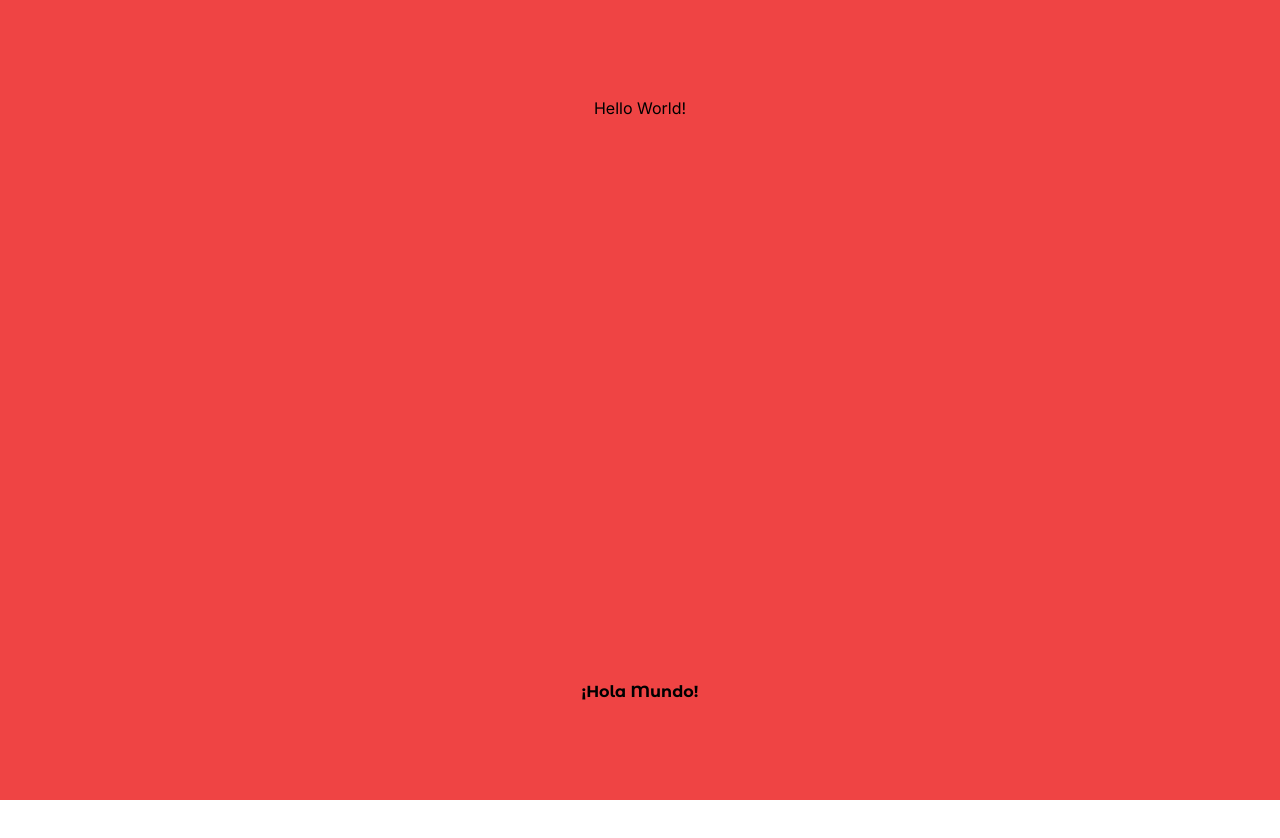
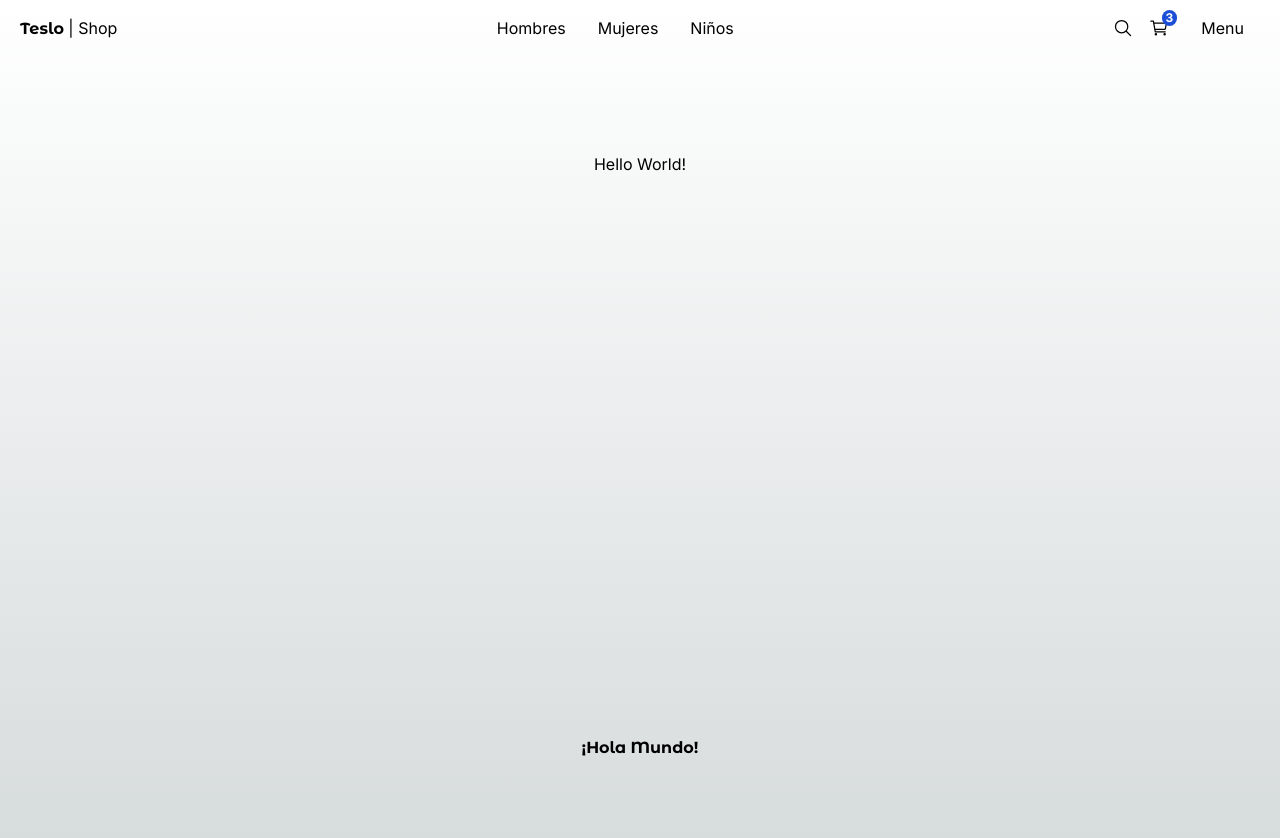
Before and after one commit to jorgeart81/teslo-shop, a Next.js app: page / in a window 1280 px wide. Shown: the top 838 px of the page. Before the commit the page ends 800 px from the top, so only its background shows below. Built offline with nearby package versions, Linux system fonts and the light colour scheme.

Commit message:
Create TopMenu

```diff
--- a/src/app/(shop)/layout.tsx
+++ b/src/app/(shop)/layout.tsx
@@ -1,3 +1,4 @@
+import { TopMenu } from '@/components/ui';
 import type { Metadata } from 'next';
 
 export const metadata: Metadata = {
@@ -10,5 +11,10 @@ export default function ShopLayout({
 }: Readonly<{
   children: React.ReactNode;
 }>) {
-  return <div className='bg-red-500 min-h-dvh'>{children}</div>;
+  return (
+    <div className='min-h-dvh'>
+      <TopMenu />
+      {children}
+    </div>
+  );
 }
--- a/src/app/globals.css
+++ b/src/app/globals.css
@@ -9,13 +9,13 @@
   --background-end-rgb: 255, 255, 255;
 }
 
-@media (prefers-color-scheme: dark) {
+/* @media (prefers-color-scheme: dark) {
   :root {
     --foreground-rgb: 255, 255, 255;
     --background-start-rgb: 0, 0, 0;
     --background-end-rgb: 0, 0, 0;
   }
-}
+}  */
 
 body {
   color: rgb(var(--foreground-rgb));
--- /dev/null
+++ b/src/components/ui/index.ts
@@ -0,0 +1 @@
+export * from './top-menu/TopMenu';
--- /dev/null
+++ b/src/components/ui/top-menu/TopMenu.tsx
@@ -0,0 +1,62 @@
+import { titleFont } from '@/config/fonts';
+import Link from 'next/link';
+import React from 'react';
+import { IoCarOutline, IoCartOutline, IoSearchOutline } from 'react-icons/io5';
+
+const linkList = [
+  {
+    to: '/category/men',
+    label: 'Hombres',
+  },
+  {
+    to: '/category/women',
+    label: 'Mujeres',
+  },
+  {
+    to: '/category/kids',
+    label: 'Niños',
+  },
+];
+
+export const TopMenu = () => {
+  return (
+    <nav className='flex px-5 h-14 justify-between items-center w-full'>
+      <Link href={'/'}>
+        <span className={`${titleFont.className} antialiased font-bold`}>
+          Teslo
+        </span>
+        <span> | Shop</span>
+      </Link>
+
+      {/* Center menu */}
+      <div className='hidden sm:block'>
+        {linkList.map(link => (
+          <Link
+            key={link.label}
+            href={link.to}
+            className='m-2 p-2 rounded-md transition-all hover:bg-gray-100'>
+            {link.label}
+          </Link>
+        ))}
+      </div>
+
+      {/* Searc, Cart, Menu */}
+      <div className='flex gap-4 items-center'>
+        <Link href={'/search'}>
+          <IoSearchOutline className='size-5' />
+        </Link>
+        <Link href={'/search'} className='relative z-0'>
+          <span className='absolute text-white text-xs font-bold rounded-full px-1 bg-blue-700 z-10 -top-2 -right-2'>
+            3
+          </span>
+          <div className='relative z-0'>
+            <IoCartOutline className='size-5' />
+          </div>
+        </Link>
+        <button className='m-2 p-2 rounded-md transition-all hover:bg-gray-100'>
+          Menu
+        </button>
+      </div>
+    </nav>
+  );
+};
```
